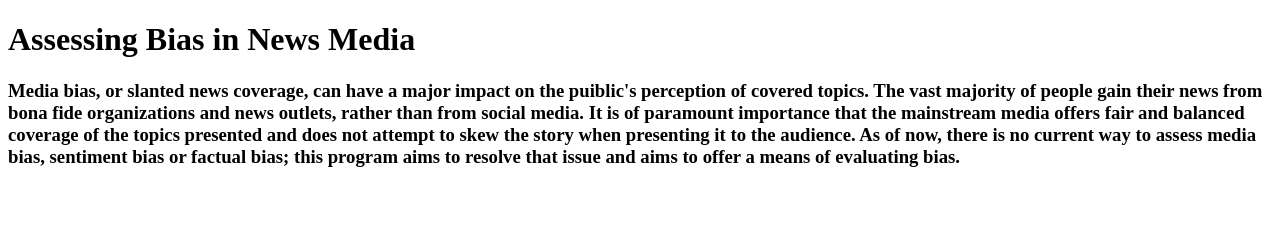
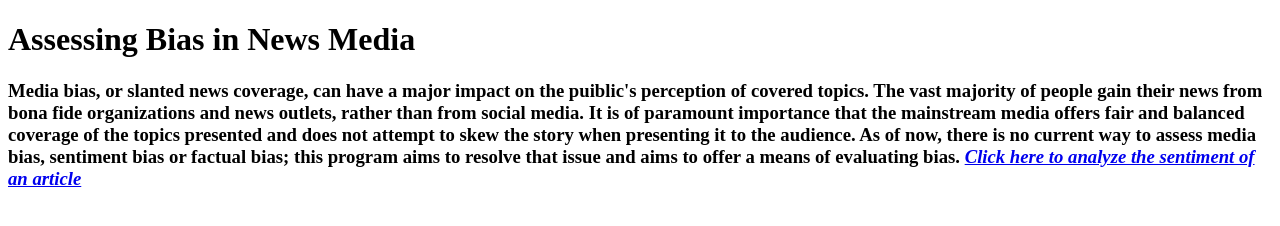
Before and after one commit to sophiasabelja/APCSP, a plain HTML site: page index.html in a window 1280 px wide. Drawn offline with Linux system fonts and the light colour scheme.

Commit message:
Update index.html

```diff
--- a/index.html
+++ b/index.html
@@ -4,5 +4,6 @@
 <h1>Assessing Bias in News Media</h1>
 <h3>Media bias, or slanted news coverage, can have a major impact on the puiblic's perception of covered topics. The vast majority of people gain their news from bona fide organizations and news outlets, rather than from social media. It is of paramount importance that the mainstream media offers fair and balanced coverage of the topics presented and does not attempt to skew the story when presenting it to the audience. As of now, there is no current way to assess media bias, sentiment bias or factual bias; this program aims to resolve that issue and aims to offer a means of evaluating bias.
 <!-- don't forget to credit the software developer with the code that you'll take -->
+  <a href= "sentimentanalysis.py"><i>Click here to analyze the sentiment of an article</i>
 </head>
 </html>
```
